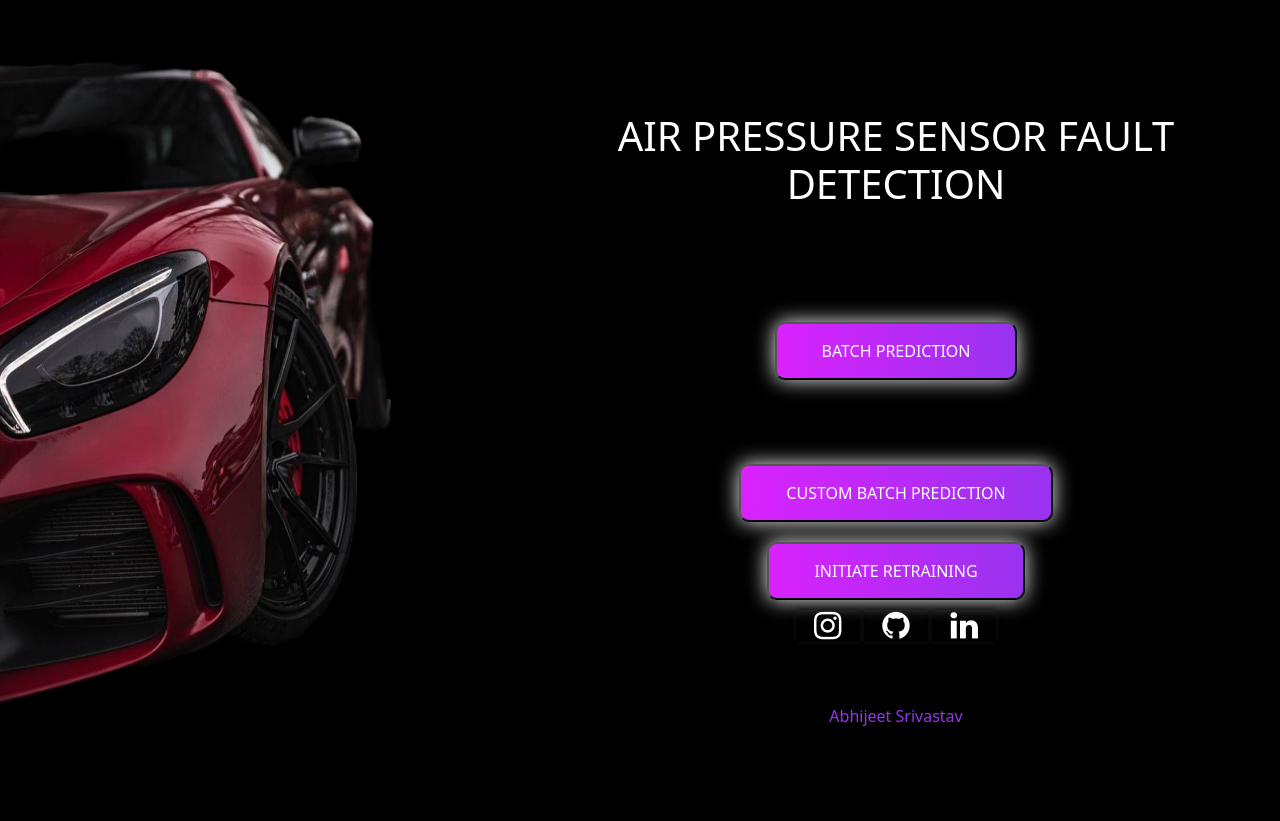
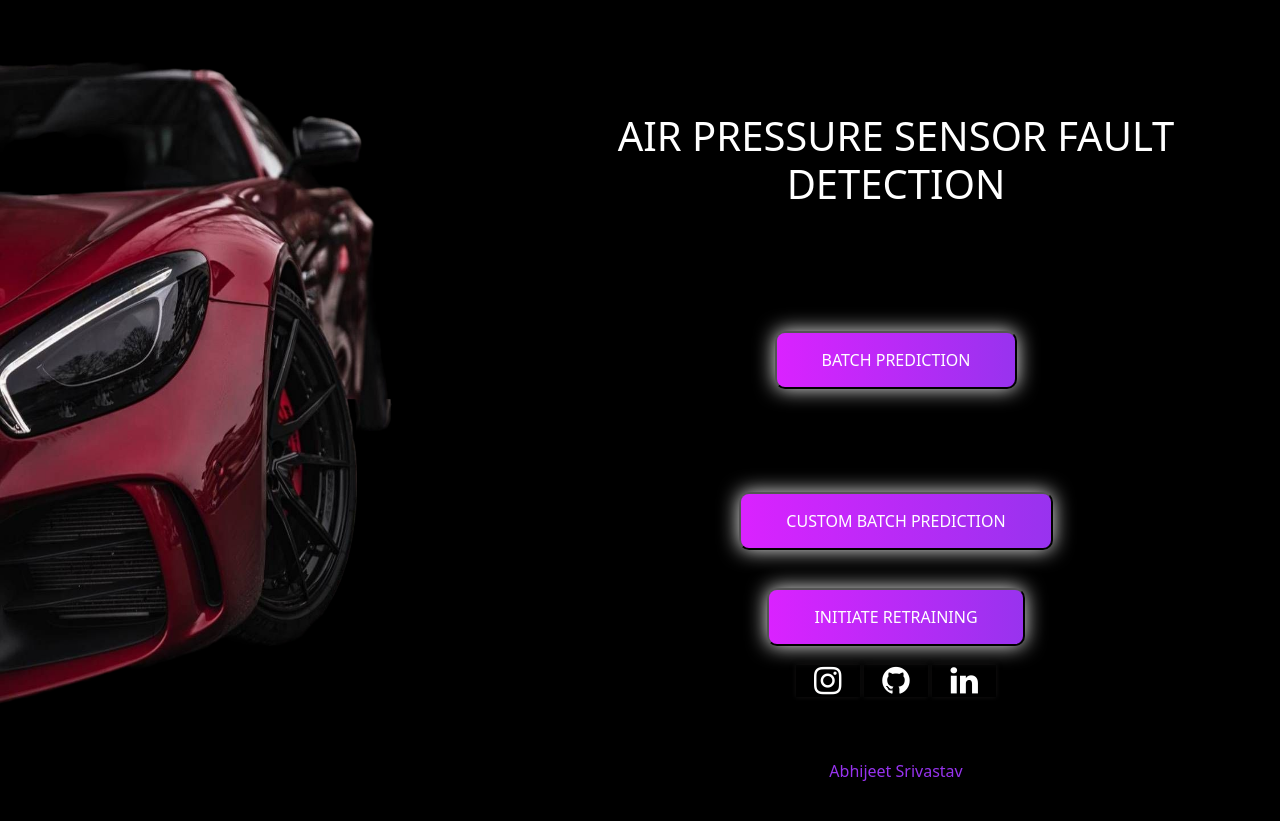
Before and after one commit to AbhijeetSrivastav/aps-sensor-fault-detection, a Flask app: page / in a window 1280 px wide. Before the commit the page ends 726 px from the top, so only its background shows below. Run offline with Flask 2, Linux system fonts and the light colour scheme.

Commit message:
Styling updated for home

```diff
--- a/static/css/style.css
+++ b/static/css/style.css
@@ -155,7 +155,7 @@ body {
 
 .btn-grad {
   background-image: linear-gradient(to right, #DA22FF 0%, #9733EE  51%, #DA22FF  100%);
-  margin: 10px;
+  margin: 1.2em;
   padding: 15px 45px;
   text-align: center;
   text-transform: uppercase;
```
